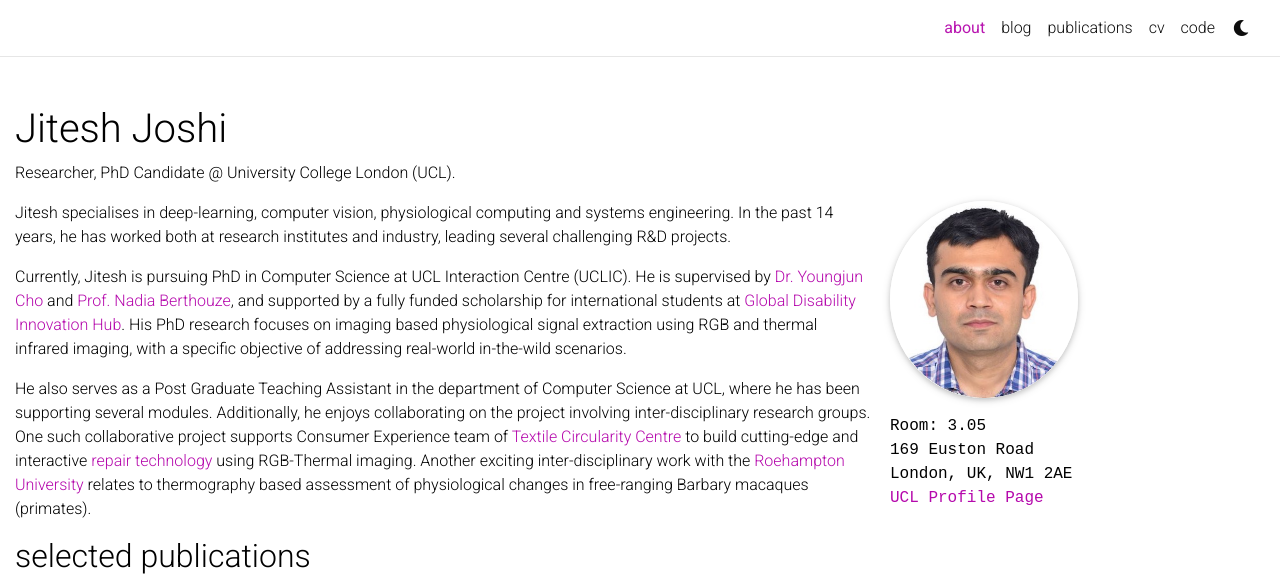
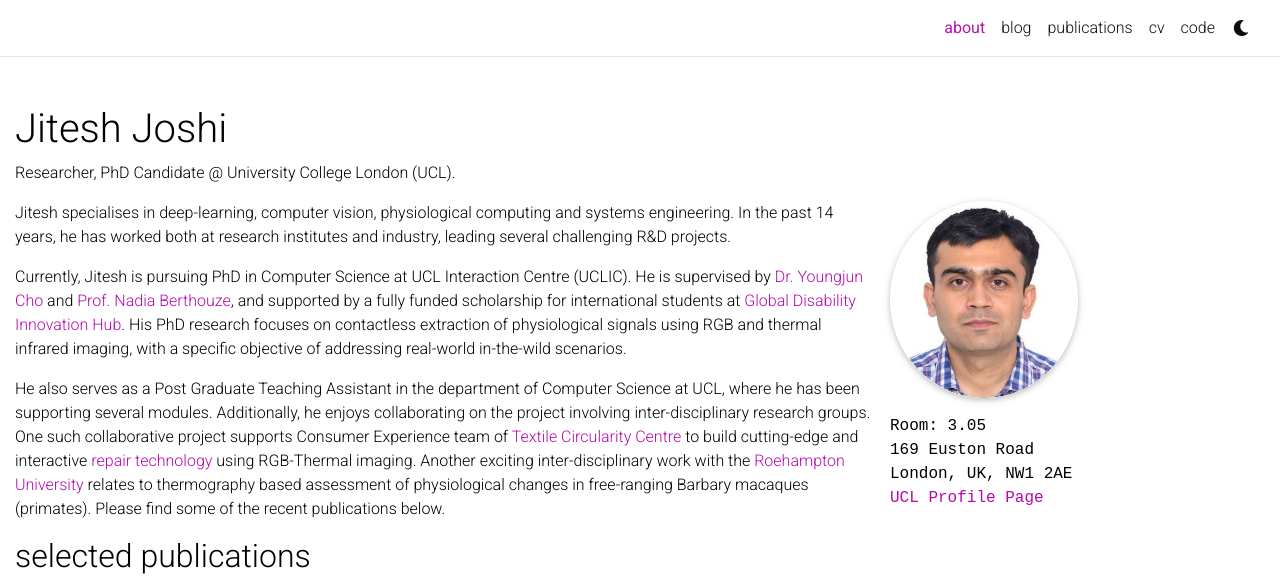
Before and after one commit to jnj256/jnj256.github.io, a Jekyll site: the page built from _pages/about.md, in a window 1280 px wide, cut to the strip 0-587 px from the top of the page. Built offline with Jekyll 4.4.1, drawn with Linux system fonts in a browser that asks for light colours; full-size pictures stand in for the smaller copies a plugin makes; comment, search, counter and statistics services are not loaded; a style sheet for code colours, icons or effects is not loaded.

Commit message:
updated about page

```diff
--- a/_pages/about.md
+++ b/_pages/about.md
@@ -22,10 +22,10 @@ social: true  # includes social icons at the bottom of the page
 
 Jitesh specialises in deep-learning, computer vision, physiological computing and systems engineering. In the past 14 years, he has worked both at research institutes and industry, leading several challenging R&D projects.
 
-Currently, Jitesh is pursuing PhD in Computer Science at UCL Interaction Centre (UCLIC). He is supervised by [Dr. Youngjun Cho](https://profiles.ucl.ac.uk/54637-youngjun-cho) and [Prof. Nadia Berthouze](https://profiles.ucl.ac.uk/3849-nadia-berthouze), and supported by a fully funded scholarship for international students at [Global Disability Innovation Hub](https://www.disabilityinnovation.com/). His PhD research focuses on imaging based physiological signal extraction using RGB and thermal infrared imaging, with a specific objective of addressing real-world in-the-wild scenarios.
+Currently, Jitesh is pursuing PhD in Computer Science at UCL Interaction Centre (UCLIC). He is supervised by [Dr. Youngjun Cho](https://profiles.ucl.ac.uk/54637-youngjun-cho) and [Prof. Nadia Berthouze](https://profiles.ucl.ac.uk/3849-nadia-berthouze), and supported by a fully funded scholarship for international students at [Global Disability Innovation Hub](https://www.disabilityinnovation.com/). His PhD research focuses on contactless extraction of physiological signals using RGB and thermal infrared imaging, with a specific objective of addressing real-world in-the-wild scenarios.
 
 <!-- He also serves as a Solution Architect (consultant) at [Tata Elxsi](https://www.tataelxsi.com/) in the Healthcare and Life Science Business Unit where he offers support for various research and engineering projects. -->
-He also serves as a Post Graduate Teaching Assistant in the department of Computer Science at UCL, where he has been supporting several modules. Additionally, he enjoys collaborating on the project involving inter-disciplinary research groups. One such collaborative project supports Consumer Experience team of [Textile Circularity Centre](https://textilescircularity.rca.ac.uk/about-us/) to build cutting-edge and interactive [repair technology](https://textilescircularity.rca.ac.uk/repair-technology-and-you/) using RGB-Thermal imaging. Another exciting inter-disciplinary work with the [Roehampton University](https://www.roehampton.ac.uk/) relates to thermography based assessment of physiological changes in free-ranging Barbary macaques (primates).
+He also serves as a Post Graduate Teaching Assistant in the department of Computer Science at UCL, where he has been supporting several modules. Additionally, he enjoys collaborating on the project involving inter-disciplinary research groups. One such collaborative project supports Consumer Experience team of [Textile Circularity Centre](https://textilescircularity.rca.ac.uk/about-us/) to build cutting-edge and interactive [repair technology](https://textilescircularity.rca.ac.uk/repair-technology-and-you/) using RGB-Thermal imaging. Another exciting inter-disciplinary work with the [Roehampton University](https://www.roehampton.ac.uk/) relates to thermography based assessment of physiological changes in free-ranging Barbary macaques (primates). Please find some of the recent publications below.
 
 <!-- Academically, he completed undergrad degree with major in <i>Electronics and Communication Engineering</i> at [Nirma University](https://nirmauni.ac.in/), Ahmedabad in 2008 and further graduated with MSc in <i>Cognitive Systems and Interactive Media</i> at [Universitat Pompeu Fabra](https://www.upf.edu/), Barcelona in 2011. -->
 
```
